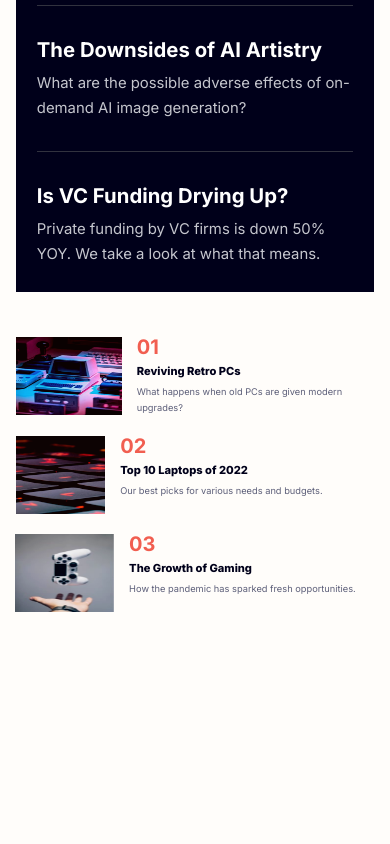
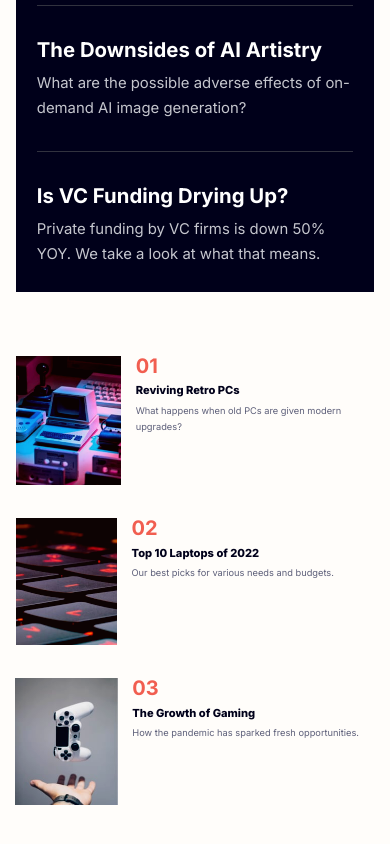
Before and after one commit to pkthunder87/news-homepage, a React (Vite) app: page / in a window 390 px wide. Shown: the part 962-1806 px from the top of the page. Built offline with nearby package versions, Linux system fonts and the light colour scheme.

Commit message:
Feat: Adjust image sizes of TopArticles for mobile

```diff
--- a/src/components/TopArticles.jsx
+++ b/src/components/TopArticles.jsx
@@ -1,12 +1,12 @@
 function TopArticles() {
   return (
-    <div className="mt-[2.8rem] md:col-span-2">
-      <li className="grid list-none gap-5 md:grid-cols-3">
+    <div className="mt-16 md:col-span-2 md:mt-[2.8rem] md:block">
+      <li className="grid list-none gap-[2.1rem] md:grid-cols-3 md:gap-5">
         <ul className="flex gap-[.92rem]">
           {/* Creates an overlay using only tailwind */}
-          <div className="relative h-[4.9rem] w-[7.1rem]">
+          <div className="relative h-[8.05rem] w-[7rem] md:h-[4.9rem] md:w-[7.1rem]">
             <img
-              className="h-[4.9rem] w-[7.1rem] brightness-90 contrast-125"
+              className="h-[8.05rem] w-[7rem] brightness-90 contrast-125 md:h-[4.9rem] md:w-[7.1rem]"
               src="image-retro-pcs.jpg"
               alt="Retro PC"
             />
@@ -26,9 +26,9 @@ function TopArticles() {
           </div>
         </ul>
         <ul className="flex gap-[.92rem]">
-          <div className="relative h-[4.87rem] w-[5.59rem]">
+          <div className="relative h-[7.9rem] w-[6.3rem] md:h-[4.87rem] md:w-[5.59rem]">
             <img
-              className="h-[4.87rem] w-[5.59rem] blur-[.2px] brightness-90 contrast-125"
+              className="h-[7.9rem] w-[6.3rem] blur-[.2px] brightness-90 contrast-125 md:h-[4.87rem] md:w-[5.59rem]"
               src="image-top-laptops.jpg"
               alt="Black and red keyboard"
             />
@@ -48,9 +48,9 @@ function TopArticles() {
           </div>
         </ul>
         <ul className="-ml-[.05rem] flex gap-[.92rem]">
-          <div className="relative h-[4.87rem] w-[6.2rem]">
+          <div className="relative h-[7.9rem] w-[6.4rem] md:h-[4.87rem] md:w-[6.2rem]">
             <img
-              className="h-[4.87rem] w-[6.2rem] blur-[.2px] brightness-[.9] contrast-125"
+              className="h-[7.9rem] w-[6.4rem] blur-[.2px] brightness-[.9] contrast-125 md:h-[4.87rem] md:w-[6.2rem]"
               src="image-gaming-growth.jpg"
               alt="PS4 Controller"
             />
```
